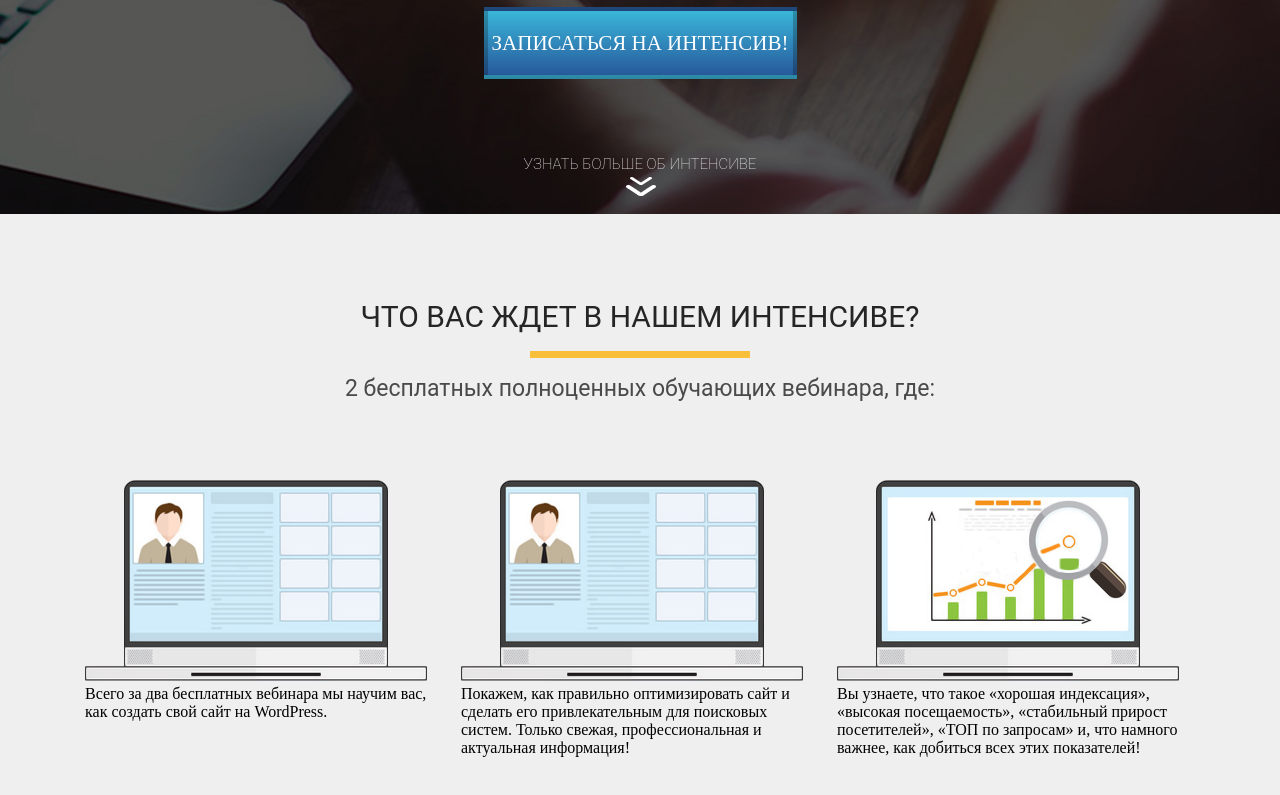
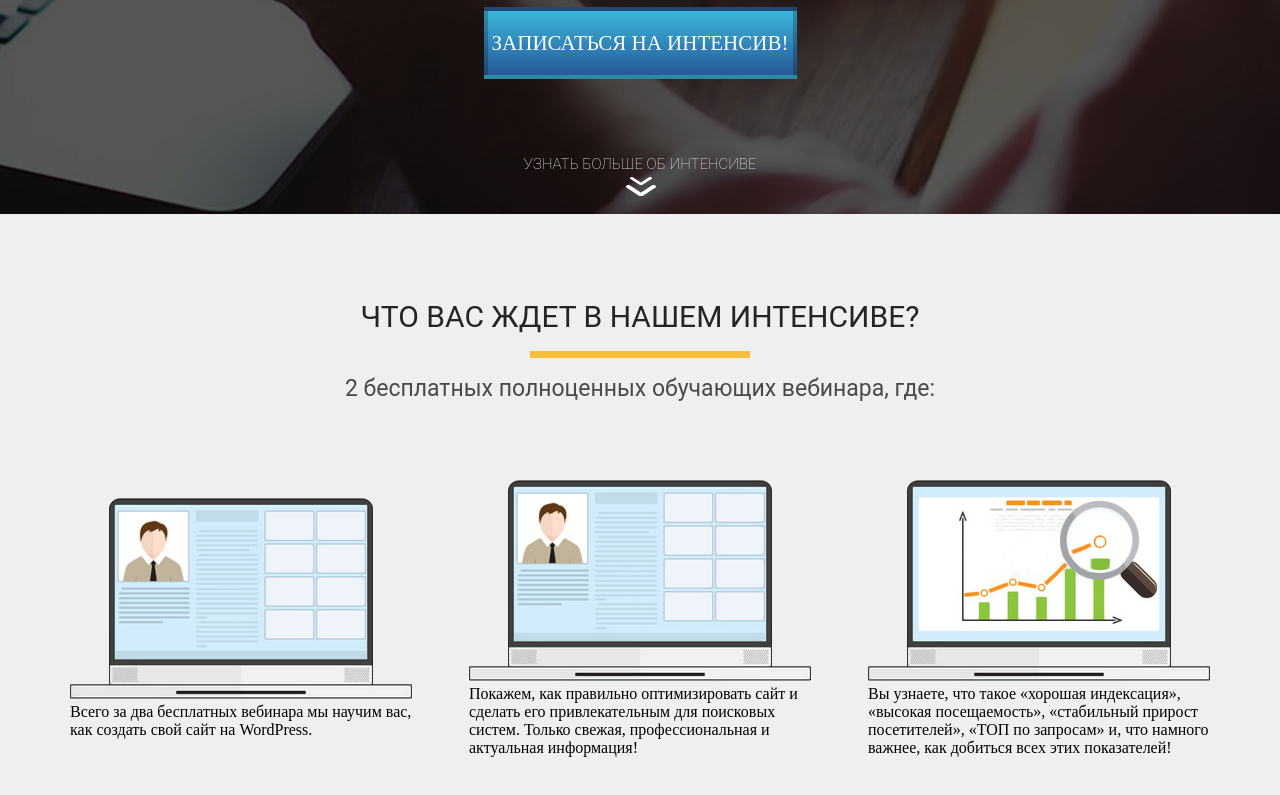
Before and after one commit to githubamid/frontend, a plain HTML site: page wordpress/index.html in a window 1280 px wide. Shown: the part 586-1381 px from the top of the page. Drawn offline with Linux system fonts and the light colour scheme.

Commit message:
add flexbox

```diff
--- a/wordpress/css/style.css
+++ b/wordpress/css/style.css
@@ -157,13 +157,13 @@ h2.title {
 
 .waiting .waiting_wropper {
     margin-top: 45px;
+    display: flex;
+    justify-content: space-between;
+    align-items: center;
 }
 
 .waiting .waiting_wropper .waiting_item {
     width: 342px;
-    display: inline-block;
-    vertical-align: top;
-    margin: 0 15px;
 }
 
 .waiting .waiting_wropper .waiting_item .waiting_img {
```
